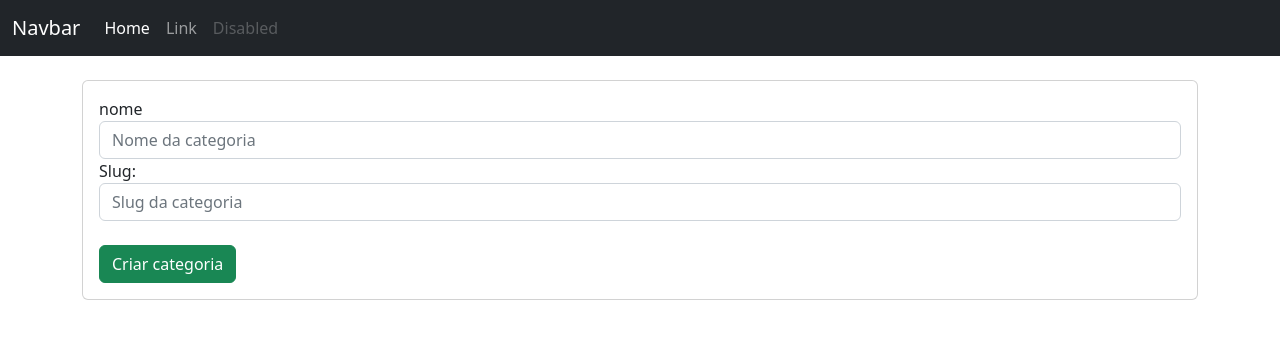
After one commit to RHamudi/Node-JS, a Node server app: page /admin/categorias/add in a window 1280 px wide. The commit adds this page. Shown: the top 339 px of the page. Run offline with Node 20, Linux system fonts and the light colour scheme; some libraries are stand-ins or nearby versions.

Commit message:
templates

```diff
--- /dev/null
+++ b/views/admin/addcategoria.handlebars
@@ -0,0 +1,11 @@
+<div class="card">
+    <div class="card-body">
+        <form method="post" action="/admin/categorias/nova">
+            <label for="nome">nome</label>
+            <input type="text" id="nome" name="nome" placeholder="Nome da categoria" class="form-control" />
+            <label for="slug">Slug: </label>
+            <input type="text" id="slug" name="slug" placeholder="Slug da categoria" class="form-control" />
+            <button type="submit" class="btn btn-success mt-4" >Criar categoria</button>
+        </form>
+    </div>
+</div>
--- /dev/null
+++ b/views/admin/categorias.handlebars
@@ -0,0 +1,3 @@
+<h2>Lista de categorias</h2>
+<hr>
+<a href="/admin/categorias/add"><button class="btn btn-success">Nova Categoria</button></a>
--- /dev/null
+++ b/views/admin/index.handlebars
@@ -0,0 +1 @@
+<button class="btn btn-success">Teste</button>
--- a/views/layouts/main.handlebars
+++ b/views/layouts/main.handlebars
@@ -2,11 +2,16 @@
 <html lang="pt-br">
 <head>
     <meta charset="UTF-8">
+    <link rel="stylesheet" href="/css/bootstrap.css">
     <meta http-equiv="X-UA-Compatible" content="IE=edge">
     <meta name="viewport" content="width=device-width, initial-scale=1.0">
     <title>blog node js</title>
 </head>
 <body>
-    {{body}}
+    {{>_navbar}}
+    <div class="container mt-4">{{{body}}}</div>
 </body>
+<script src="https://cdn.jsdelivr.net/npm/@popperjs/core@2.11.6/dist/umd/popper.min.js" integrity="sha384-oBqDVmMz9ATKxIep9tiCxS/Z9fNfEXiDAYTujMAeBAsjFuCZSmKbSSUnQlmh/jp3" crossorigin="anonymous"></script>
+<script src="https://cdn.jsdelivr.net/npm/bootstrap@5.2.2/dist/js/bootstrap.min.js" integrity="sha384-IDwe1+LCz02ROU9k972gdyvl+AESN10+x7tBKgc9I5HFtuNz0wWnPclzo6p9vxnk" crossorigin="anonymous"></script>
+<script src="/js/bootstrap.js"></script>
 </html>
--- /dev/null
+++ b/views/partials/_navbar.handlebars
@@ -0,0 +1,22 @@
+<nav class="navbar navbar-expand-lg navbar-dark bg-dark">
+  <div class="container-fluid">
+    <a class="navbar-brand" href="#">Navbar</a>
+    <button class="navbar-toggler" type="button" data-bs-toggle="collapse" data-bs-target="#navbarSupportedContent" aria-controls="navbarSupportedContent" aria-expanded="false" aria-label="Toggle navigation">
+      <span class="navbar-toggler-icon"></span>
+    </button>
+    <div class="collapse navbar-collapse" id="navbarSupportedContent">
+      <ul class="navbar-nav me-auto mb-2 mb-lg-0">
+        <li class="nav-item">
+          <a class="nav-link active" aria-current="page" href="#">Home</a>
+        </li>
+        <li class="nav-item">
+          <a class="nav-link" href="#">Link</a>
+        </li>
+
+        <li class="nav-item">
+          <a class="nav-link disabled">Disabled</a>
+        </li>
+      </ul>
+    </div>
+  </div>
+</nav>
```
